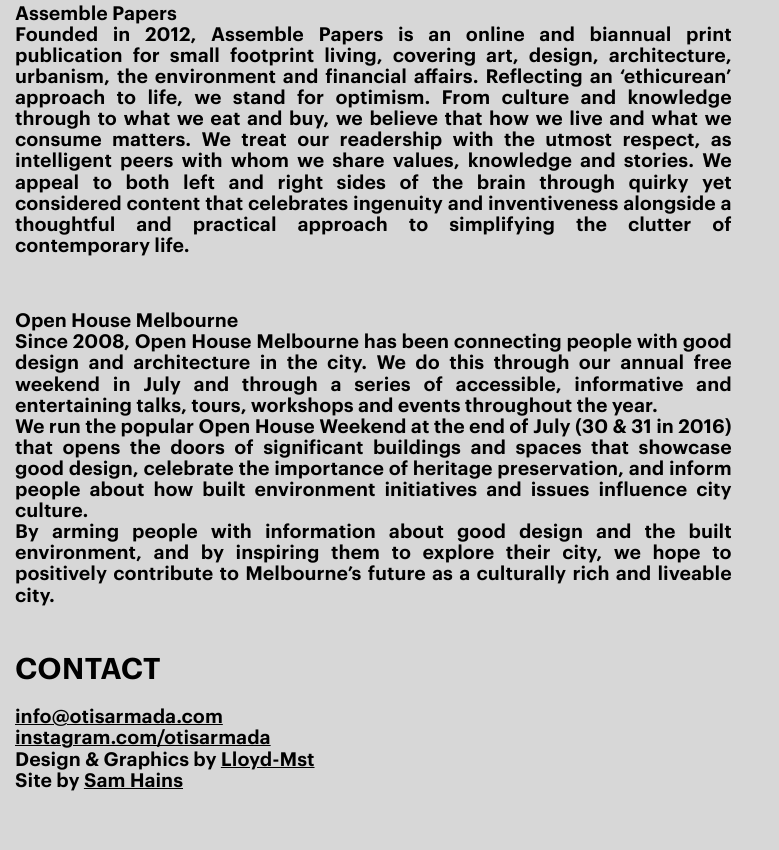
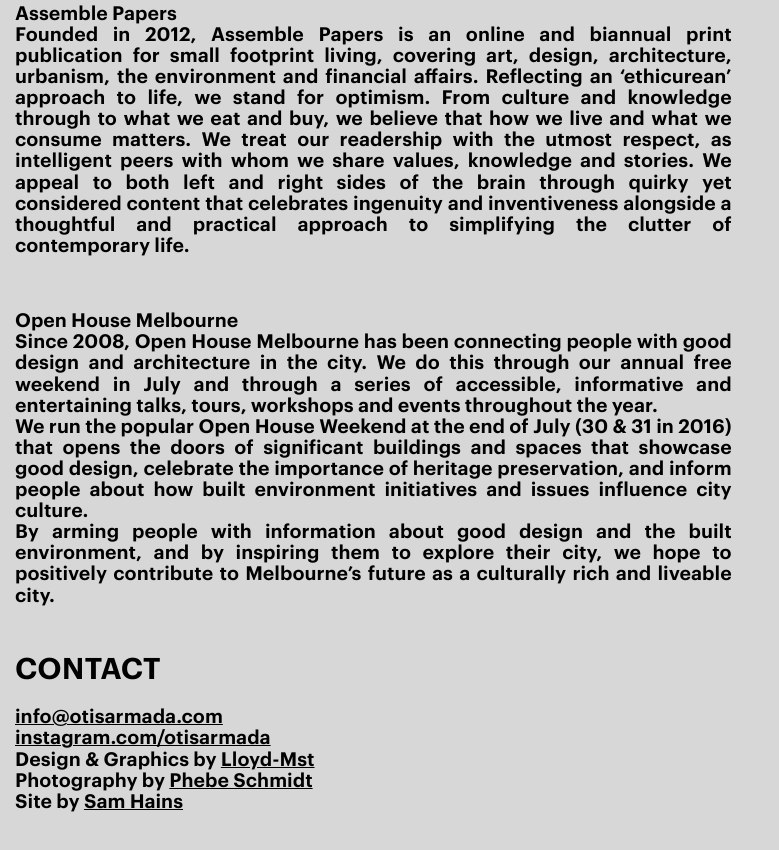
Before and after one commit to otisarmada/brutalism, a plain HTML site: page index.html in a window 1280 px wide. Shown: the part 3553-4403 px from the top of the page, without its empty margins (0-779 px from the left). Before the commit the page ends 4382 px from the top, so only its background shows below. Drawn offline with nearby package versions, Linux system fonts and the light colour scheme.

Commit message:
side by phebe

```diff
--- a/index.html
+++ b/index.html
@@ -252,6 +252,8 @@ By arming people with information about good design and the built environment, a
             <br>
             Design & Graphics by <a target="_blank" href="http://lloyd-mst.com">Lloyd-Mst</a>
             <br>
+            Photography by <a target="_blank" href="http://phebeschmidt.com">Phebe Schmidt</a>
+            <br>
             Site by <a target="_blank" href="http://samhains.com">Sam Hains</a>
             <br>
           </div>
```
